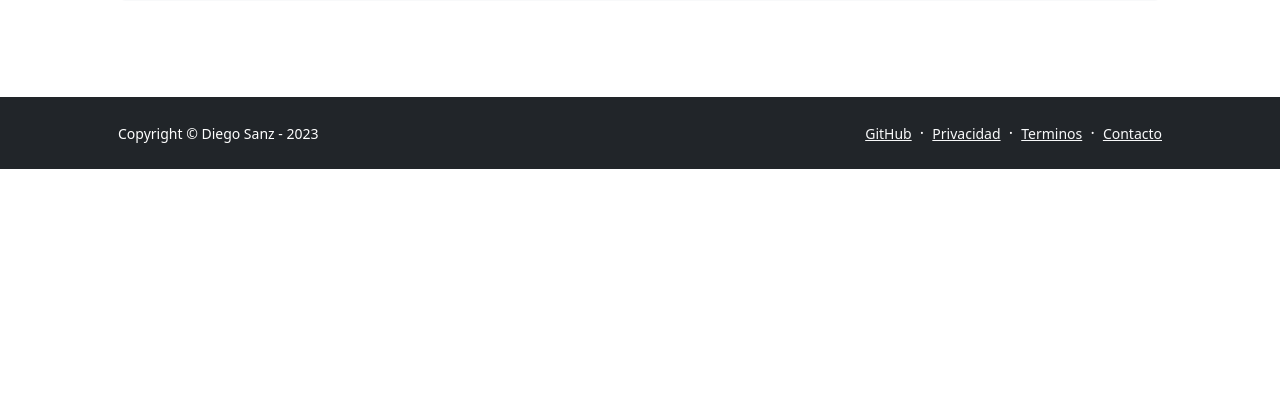
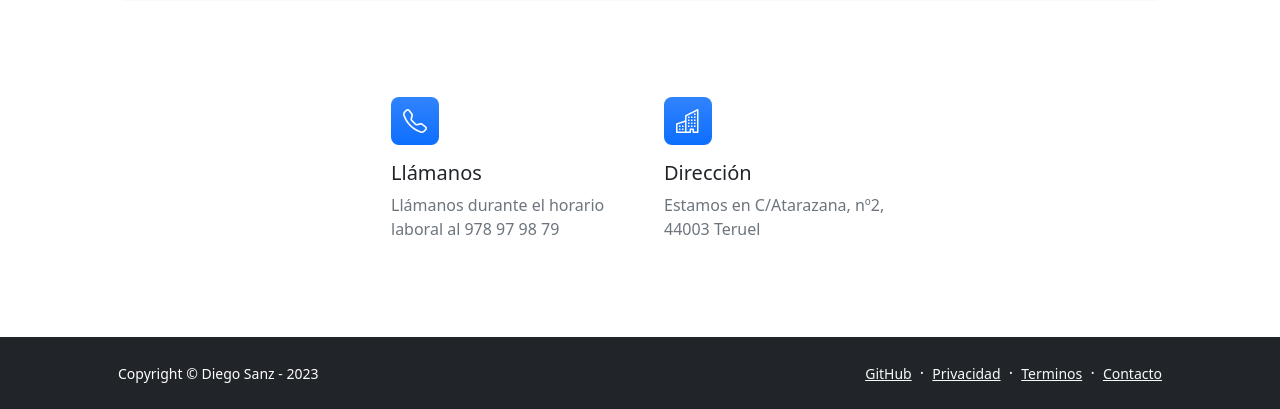
Before and after one commit to ElDigoXD/ingenieria-web, a Django app: page /es/contact in a window 1280 px wide. Shown: the part 843-1252 px from the top of the page. Before the commit the page ends 1012 px from the top, so only its background shows below. Run offline with Django 5.2, Linux system fonts and the light colour scheme; some libraries are stand-ins or nearby versions.

Commit message:
Ampliar contacto

```diff
--- a/IW/templates/contact.html
+++ b/IW/templates/contact.html
@@ -53,36 +53,22 @@
             </div>
         </div>
         <!-- Contact cards -->
-        {% comment %} <div class="row gx-5 row-cols-2 row-cols-lg-4 py-5">
-            <div class="col">
-                <div class="feature bg-primary bg-gradient text-white rounded-3 mb-3">
-                    <i class="bi bi-chat-dots"></i>
-                </div>
-                <div class="h5 mb-2">Chat with us</div>
-                <p class="text-muted mb-0">Chat live with one of our support specialists.</p>
-            </div>
-            <div class="col">
-                <div class="feature bg-primary bg-gradient text-white rounded-3 mb-3">
-                    <i class="bi bi-people"></i>
-                </div>
-                <div class="h5">Ask the community</div>
-                <p class="text-muted mb-0">Explore our community forums and communicate with other users.</p>
-            </div>
-            <div class="col">
-                <div class="feature bg-primary bg-gradient text-white rounded-3 mb-3">
-                    <i class="bi bi-question-circle"></i>
-                </div>
-                <div class="h5">Support center</div>
-                <p class="text-muted mb-0">Browse FAQ's and support articles to find solutions.</p>
-            </div>
+        <div class="row gx-5 row-cols-2 row-cols-lg-4 py-5 justify-content-center">
             <div class="col">
                 <div class="feature bg-primary bg-gradient text-white rounded-3 mb-3">
                     <i class="bi bi-telephone"></i>
                 </div>
-                <div class="h5">Call us</div>
-                <p class="text-muted mb-0">Call us during normal business hours at (555) 892-9403.</p>
+                <div class="h5">{% trans 'Llámanos' %}</div>
+                <p class="text-muted mb-0">{% trans 'Llámanos durante el horario laboral al 978 97 98 79' %}</p>
             </div>
-        </div> {% endcomment %}
+            <div class="col">
+                <div class="feature bg-primary bg-gradient text-white rounded-3 mb-3">
+                    <i class="bi bi-building"></i>
+                </div>
+                <div class="h5">{% trans 'Dirección' %}</div>
+                <p class="text-muted mb-0">{% trans 'Estamos en C/Atarazana, nº2, 44003 Teruel' %}</p>
+            </div>
+        </div>
     </div>
 </section>
 
```
